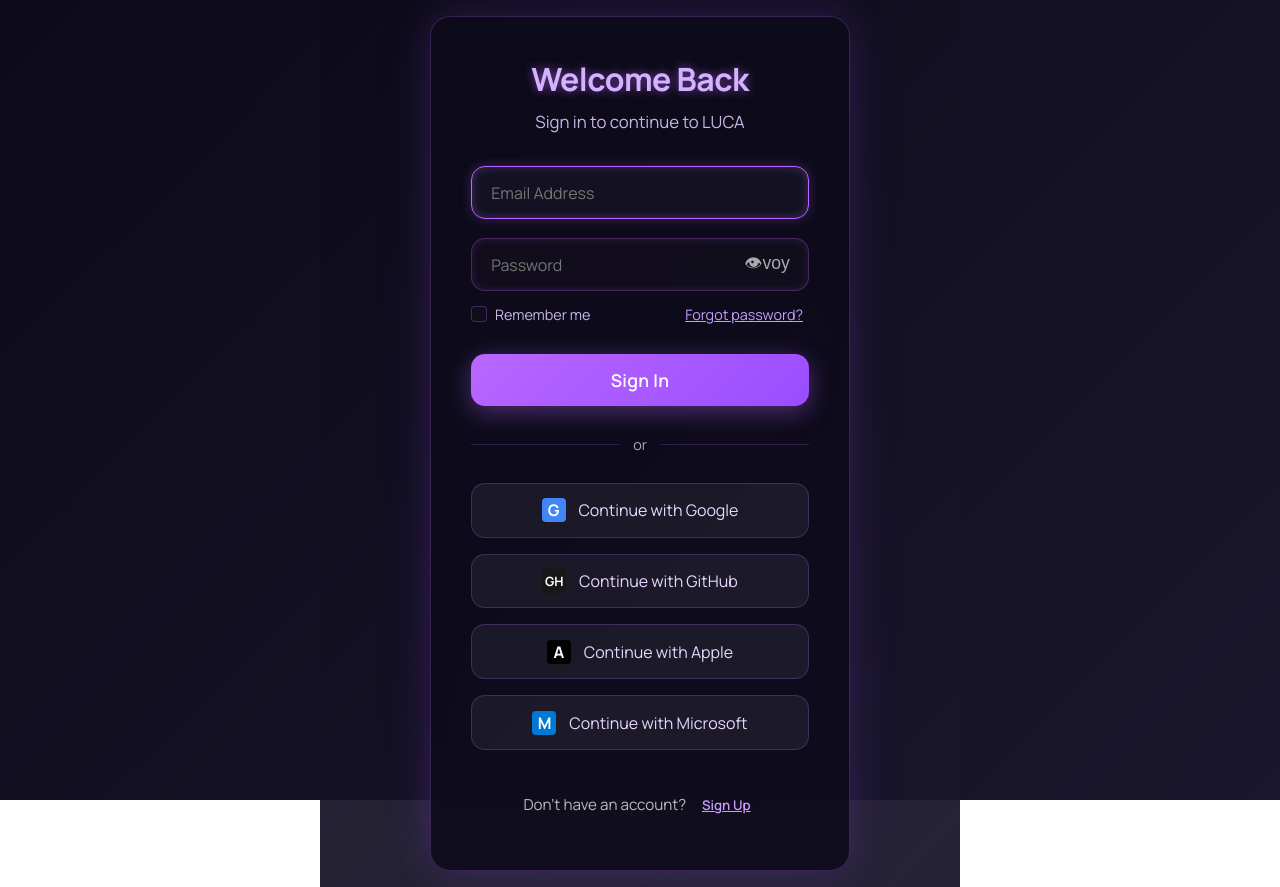
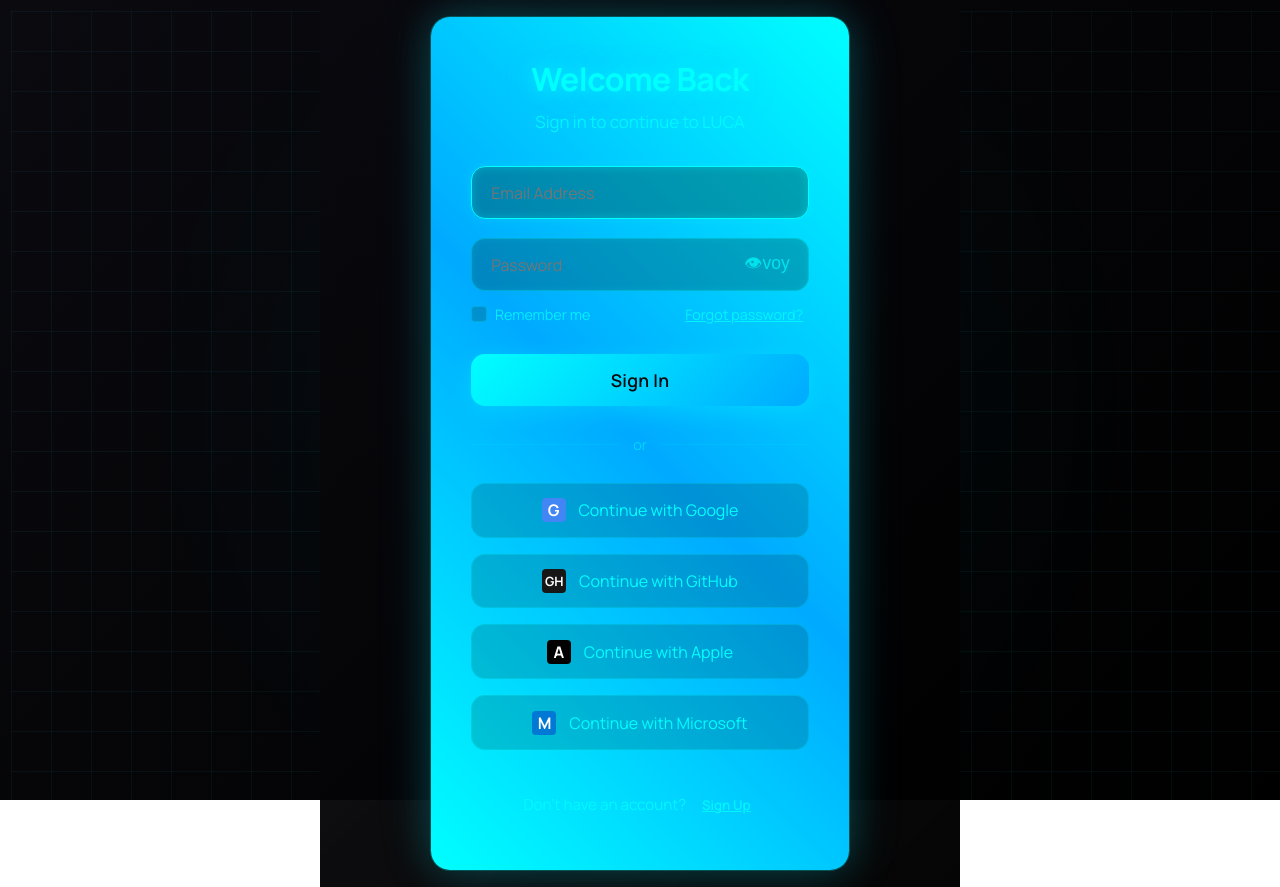
Before and after one commit to WafryAhamed/Luca, a React (Vite) app: page /auth in a window 1280 px wide. Built offline with nearby package versions, Linux system fonts and the light colour scheme.

Commit message:
change sign in sign up

```diff
--- a/src/AuthPage.module.css
+++ b/src/AuthPage.module.css
@@ -6,27 +6,42 @@
   left: 0;
   width: 100%;
   height: 100%;
-  background: linear-gradient(135deg, #0D0B1A 0%, #1A162D 100%);
+  background: linear-gradient(135deg, #0A0A0F 0%, #000000 100%);
   z-index: -1;
   overflow: hidden;
 }
 
-.Pattern {
+.CyberGrid {
   position: absolute;
   top: 0;
   left: 0;
   width: 100%;
   height: 100%;
   background:
-    radial-gradient(circle at 10% 20%, rgba(185, 103, 255, 0.1) 0%, transparent 15%),
-    radial-gradient(circle at 90% 80%, rgba(185, 103, 255, 0.08) 0%, transparent 15%),
-    radial-gradient(circle at 50% 50%, rgba(185, 103, 255, 0.05) 0%, transparent 20%);
-  animation: pulse 8s infinite alternate;
+    linear-gradient(rgba(0, 255, 255, 0.05) 1px, transparent 1px),
+    linear-gradient(90deg, rgba(0, 255, 255, 0.05) 1px, transparent 1px);
+  background-size: 40px 40px;
+  animation: gridMove 20s linear infinite;
+}
+
+@keyframes gridMove {
+  0% { transform: translate(0, 0); }
+  100% { transform: translate(40px, 40px); }
+}
+
+.EnergyPulse {
+  position: absolute;
+  top: 0;
+  left: 0;
+  width: 100%;
+  height: 100%;
+  background: radial-gradient(circle at center, rgba(0, 255, 255, 0.1) 0%, transparent 70%);
+  animation: pulse 4s ease-in-out infinite alternate;
 }
 
 @keyframes pulse {
-  0% { opacity: 0.3; }
-  100% { opacity: 0.6; }
+  0% { opacity: 0.2; }
+  100% { opacity: 0.5; }
 }
 
 .Container {
@@ -36,24 +51,44 @@
   min-height: 100vh;
   font-family: 'Manrope', sans-serif;
   padding: 1rem;
-  background: linear-gradient(135deg, rgba(13, 11, 26, 0.9), rgba(26, 22, 45, 0.95));
+  background: linear-gradient(135deg, rgba(10, 10, 15, 0.95), rgba(0, 0, 0, 0.98));
 }
 
 .Card {
   width: 100%;
   max-width: 420px;
-  background: rgba(13, 11, 26, 0.85);
+  background: rgba(10, 10, 15, 0.9);
   backdrop-filter: blur(12px);
-  border: 1px solid rgba(185, 103, 255, 0.25);
+  border: 1px solid rgba(0, 255, 255, 0.3);
   border-radius: 20px;
   padding: 2.5rem;
   box-shadow:
-    0 0 40px rgba(185, 103, 255, 0.15),
-    0 0 60px rgba(100, 50, 180, 0.1);
+    0 0 40px rgba(0, 255, 255, 0.2),
+    0 0 60px rgba(0, 200, 255, 0.1);
   transition: all 0.3s ease;
+  position: relative;
+  overflow: hidden;
 }
 
-/* REMOVED: .Card:hover animation */
+/* Add cyber glow border */
+.Card::before {
+  content: '';
+  position: absolute;
+  top: -2px;
+  left: -2px;
+  right: -2px;
+  bottom: -2px;
+  background: linear-gradient(45deg, #00ffff, #00aaff, #00ffff);
+  z-index: -1;
+  border-radius: 22px;
+  animation: borderGlow 3s linear infinite;
+}
+
+@keyframes borderGlow {
+  0% { background-position: 0% 50%; }
+  100% { background-position: 200% 50%; }
+}
+
 .Header {
   text-align: center;
   margin-bottom: 2rem;
@@ -62,17 +97,24 @@
 .Title {
   font-size: 2rem;
   font-weight: 700;
-  color: #D5B2FF;
+  color: #00ffff;
   margin: 0 0 0.5rem;
-  text-shadow: 0 0 10px rgba(185, 103, 255, 0.6);
+  text-shadow: 0 0 15px rgba(0, 255, 255, 0.8);
   letter-spacing: -0.5px;
+  animation: textGlow 2s ease-in-out infinite alternate;
+}
+
+@keyframes textGlow {
+  0% { text-shadow: 0 0 10px rgba(0, 255, 255, 0.6); }
+  100% { text-shadow: 0 0 20px rgba(0, 255, 255, 0.9), 0 0 30px rgba(0, 200, 255, 0.6); }
 }
 
 .Subtitle {
-  color: #c9b7e8;
+  color: #00ffff;
   font-size: 1.05rem;
   margin: 0;
   line-height: 1.5;
+  opacity: 0.8;
 }
 
 .Form {
@@ -90,21 +132,21 @@
 .Input {
   width: 100%;
   padding: 0.9rem 1.2rem;
-  background: rgba(20, 18, 30, 0.6);
-  border: 1px solid rgba(185, 103, 255, 0.3);
+  background: rgba(0, 50, 50, 0.3);
+  border: 1px solid rgba(0, 255, 255, 0.3);
   border-radius: 14px;
-  color: #e8d8ff;
+  color: #00ffff;
   font-family: 'Manrope', sans-serif;
   font-size: 1rem;
   outline: none;
   transition: all 0.3s ease;
-  box-shadow: inset 0 0 8px rgba(185, 103, 255, 0.15);
+  box-shadow: inset 0 0 8px rgba(0, 255, 255, 0.1);
 }
 
 .Input:focus {
-  border-color: #B967FF;
-  box-shadow: inset 0 0 10px rgba(185, 103, 255, 0.3), 0 0 12px rgba(185, 103, 255, 0.25);
-  background: rgba(25, 22, 38, 0.7);
+  border-color: #00ffff;
+  box-shadow: inset 0 0 10px rgba(0, 255, 255, 0.3), 0 0 12px rgba(0, 255, 255, 0.2);
+  background: rgba(0, 60, 60, 0.4);
 }
 
 .PasswordContainer {
@@ -118,23 +160,26 @@
   right: 1rem;
   background: none;
   border: none;
-  color: #aaa;
+  color: #00ffff;
   cursor: pointer;
   font-size: 1.1rem;
   padding: 0.2rem;
   margin: 0;
   transition: color 0.2s ease;
+  opacity: 0.7;
 }
 
 .TogglePassword:hover {
-  color: #D5B2FF;
+  color: #00ffff;
+  opacity: 1;
+  text-shadow: 0 0 8px rgba(0, 255, 255, 0.8);
 }
 
 .SubmitButton {
   margin-top: 0.6rem;
   padding: 0.9rem;
-  background: linear-gradient(135deg, #B967FF, #9A4DFF);
-  color: white;
+  background: linear-gradient(135deg, #00ffff, #00aaff);
+  color: #0A0A0F;
   border: none;
   border-radius: 14px;
   font-family: 'Manrope', sans-serif;
@@ -142,13 +187,30 @@
   font-weight: 600;
   cursor: pointer;
   transition: all 0.3s cubic-bezier(0.34, 1.56, 0.64, 1);
-  box-shadow: 0 6px 24px rgba(185, 103, 255, 0.38);
+  box-shadow: 0 6px 24px rgba(0, 255, 255, 0.3);
   letter-spacing: 0.3px;
+  position: relative;
+  overflow: hidden;
+}
+
+.SubmitButton::before {
+  content: '';
+  position: absolute;
+  top: 0;
+  left: -100%;
+  width: 100%;
+  height: 100%;
+  background: linear-gradient(90deg, transparent, rgba(255, 255, 255, 0.2), transparent);
+  transition: 0.5s;
 }
 
 .SubmitButton:hover:not(:disabled) {
   transform: translateY(-3px) scale(1.02);
-  box-shadow: 0 10px 32px rgba(185, 103, 255, 0.55);
+  box-shadow: 0 10px 32px rgba(0, 255, 255, 0.5);
+}
+
+.SubmitButton:hover:not(:disabled)::before {
+  left: 100%;
 }
 
 .SubmitButton:disabled {
@@ -161,20 +223,21 @@
   display: flex;
   align-items: center;
   margin: 1.8rem 0;
-  color: #555;
+  color: #00ffff;
   font-size: 0.9rem;
+  opacity: 0.5;
 }
 
 .Divider::before,
 .Divider::after {
   content: "";
   flex: 1;
-  border-bottom: 1px solid rgba(185, 103, 255, 0.2);
+  border-bottom: 1px solid rgba(0, 255, 255, 0.2);
 }
 
 .Divider span {
   padding: 0 0.8rem;
-  color: #aaa;
+  color: #00ffff;
 }
 
 /* === Social Buttons === */
@@ -188,9 +251,9 @@
 .SocialButton {
   width: 100%;
   padding: 0.9rem;
-  background: rgba(255, 255, 255, 0.06);
-  color: #e8d8ff;
-  border: 1px solid rgba(185, 103, 255, 0.25);
+  background: rgba(0, 50, 50, 0.2);
+  color: #00ffff;
+  border: 1px solid rgba(0, 255, 255, 0.2);
   border-radius: 14px;
   font-family: 'Manrope', sans-serif;
   font-size: 1rem;
@@ -200,12 +263,30 @@
   align-items: center;
   justify-content: center;
   gap: 0.8rem;
+  position: relative;
+  overflow: hidden;
+}
+
+.SocialButton::before {
+  content: '';
+  position: absolute;
+  top: 0;
+  left: -100%;
+  width: 100%;
+  height: 100%;
+  background: linear-gradient(90deg, transparent, rgba(0, 255, 255, 0.1), transparent);
+  transition: 0.5s;
 }
 
 .SocialButton:hover:not(:disabled) {
-  background: rgba(185, 103, 255, 0.12);
-  color: #D5B2FF;
-  border-color: rgba(185, 103, 255, 0.4);
+  background: rgba(0, 255, 255, 0.1);
+  color: #00ffff;
+  border-color: rgba(0, 255, 255, 0.4);
+  box-shadow: 0 0 15px rgba(0, 255, 255, 0.3);
+}
+
+.SocialButton:hover:not(:disabled)::before {
+  left: 100%;
 }
 
 .SocialButton:disabled {
@@ -288,14 +369,15 @@
   align-items: center;
   gap: 0.6rem;
   margin-top: 1.8rem;
-  color: #bbb;
+  color: #00ffff;
   font-size: 0.95rem;
+  opacity: 0.8;
 }
 
 .ToggleButton {
   background: none;
   border: none;
-  color: #c89cff;
+  color: #00ffff;
   font-family: 'Manrope', sans-serif;
   font-weight: 600;
   cursor: pointer;
@@ -304,21 +386,22 @@
 }
 
 .ToggleButton:hover {
-  color: #e8d8ff;
+  color: #00ffff;
+  text-shadow: 0 0 8px rgba(0, 255, 255, 0.8);
 }
 
 .ErrorMessage {
-  color: #ff6b6b;
+  color: #ff0033;
   font-size: 0.85rem;
   margin-top: -0.4rem;
   margin-bottom: 0.6rem;
   text-align: center;
   font-weight: 500;
   min-height: 1.2rem;
-  background: rgba(255, 107, 107, 0.1);
+  background: rgba(255, 0, 51, 0.1);
   padding: 0.4rem;
   border-radius: 8px;
-  border: 1px solid rgba(255, 107, 107, 0.2);
+  border: 1px solid rgba(255, 0, 51, 0.2);
 }
 
 .RememberMe {
@@ -333,7 +416,8 @@
   align-items: center;
   cursor: pointer;
   font-size: 0.9rem;
-  color: #c9b7e8;
+  color: #00ffff;
+  opacity: 0.8;
 }
 
 .Checkbox {
@@ -345,8 +429,8 @@
   display: inline-block;
   width: 16px;
   height: 16px;
-  background: rgba(20, 18, 30, 0.6);
-  border: 1px solid rgba(185, 103, 255, 0.3);
+  background: rgba(0, 50, 50, 0.3);
+  border: 1px solid rgba(0, 255, 255, 0.3);
   border-radius: 4px;
   margin-right: 0.5rem;
   position: relative;
@@ -361,14 +445,14 @@
   top: 2px;
   width: 5px;
   height: 10px;
-  border: solid #B967FF;
+  border: solid #00ffff;
   border-width: 0 2px 2px 0;
   transform: rotate(45deg);
 }
 
 .Checkbox:checked + .Checkmark {
-  background: rgba(185, 103, 255, 0.2);
-  border-color: #B967FF;
+  background: rgba(0, 255, 255, 0.2);
+  border-color: #00ffff;
 }
 
 .Checkbox:checked + .Checkmark::after {
@@ -378,16 +462,20 @@
 .ForgotPassword {
   background: none;
   border: none;
-  color: #c89cff;
+  color: #00ffff;
   font-family: 'Manrope', sans-serif;
   font-size: 0.9rem;
   cursor: pointer;
   transition: color 0.2s ease;
   text-decoration: underline;
+  opacity: 0.8;
 }
 
 .ForgotPassword:hover {
-  color: #e8d8ff;
+  color: #00ffff;
+  text-shadow: 0 0 8px rgba(0, 255, 255, 0.8);
 }
 
 /* REMOVED: float animation keyframes */
+/* REMOVED: .Card animation */
+/* REMOVED: .Card:hover animation */
```
